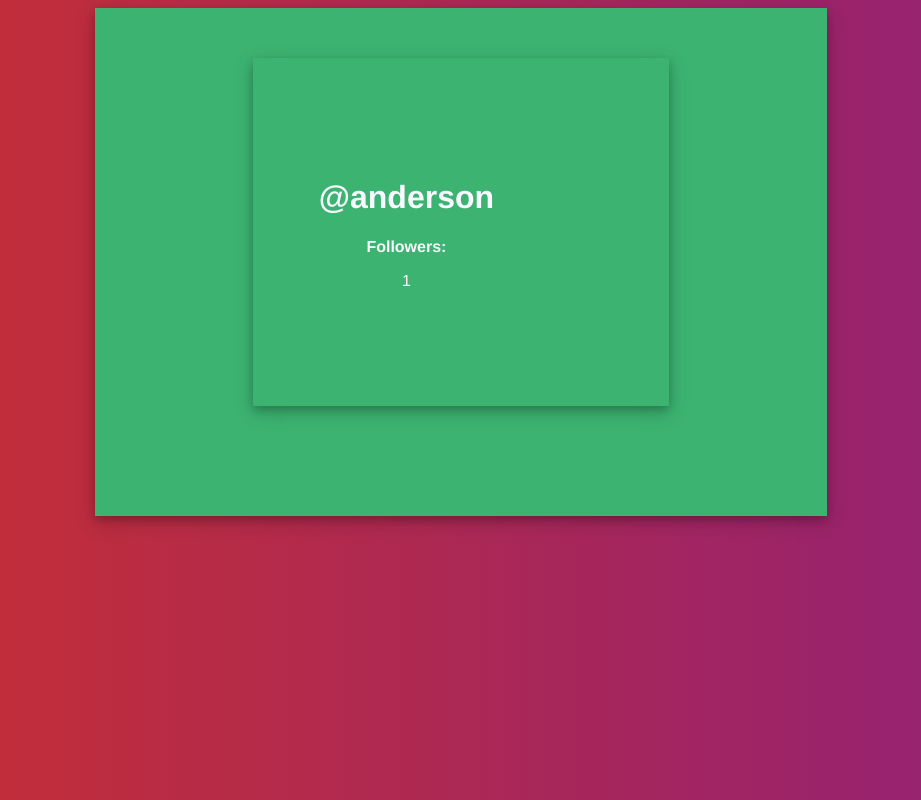
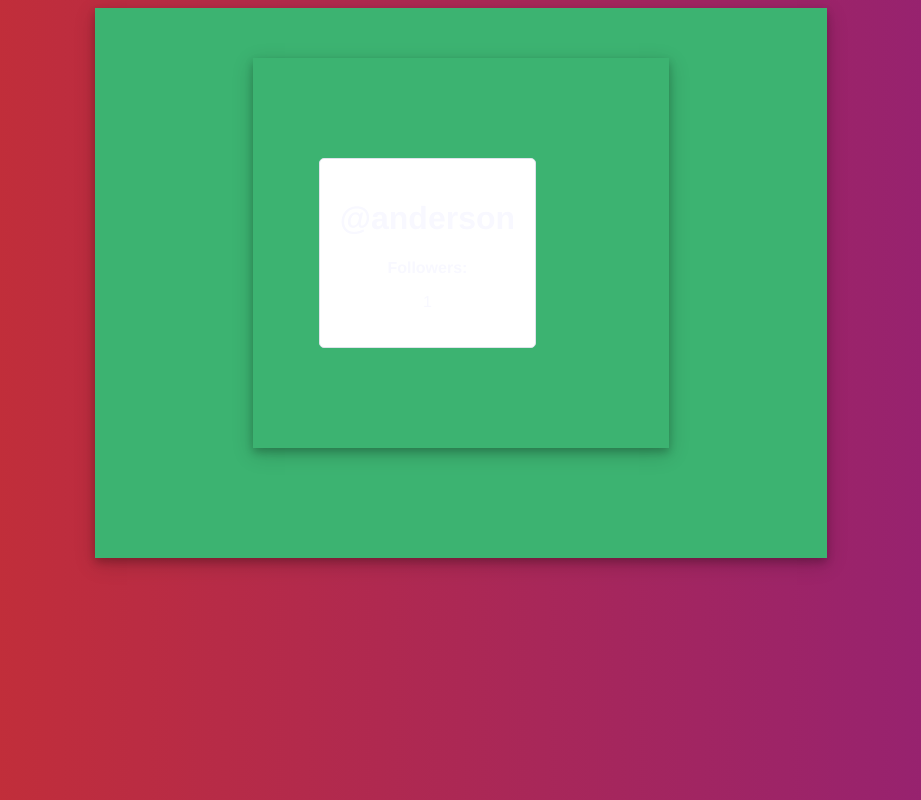
Before and after one commit to andersoncharle/cryptostar, a Vue app: page / in a window 1280 px wide. Shown: the whole page, without its empty margins (179-1100 px from the left). Built offline with nearby package versions, Linux system fonts and the light colour scheme.

Commit message:
user profile styles for subclass

```diff
--- a/src/components/userProfile.vue
+++ b/src/components/userProfile.vue
@@ -89,4 +89,13 @@ export default {
   width: 100%;
   padding: 50px 5%;
 }
+.user-profile__user-panel{
+  display: flex;
+  flex-direction: column;
+  margin-right: 50px;
+  padding: 20px;
+  background-color: white;
+  border-radius: 5px;
+  border: 1px solid #DFE3EB;
+}
 </style>
```
